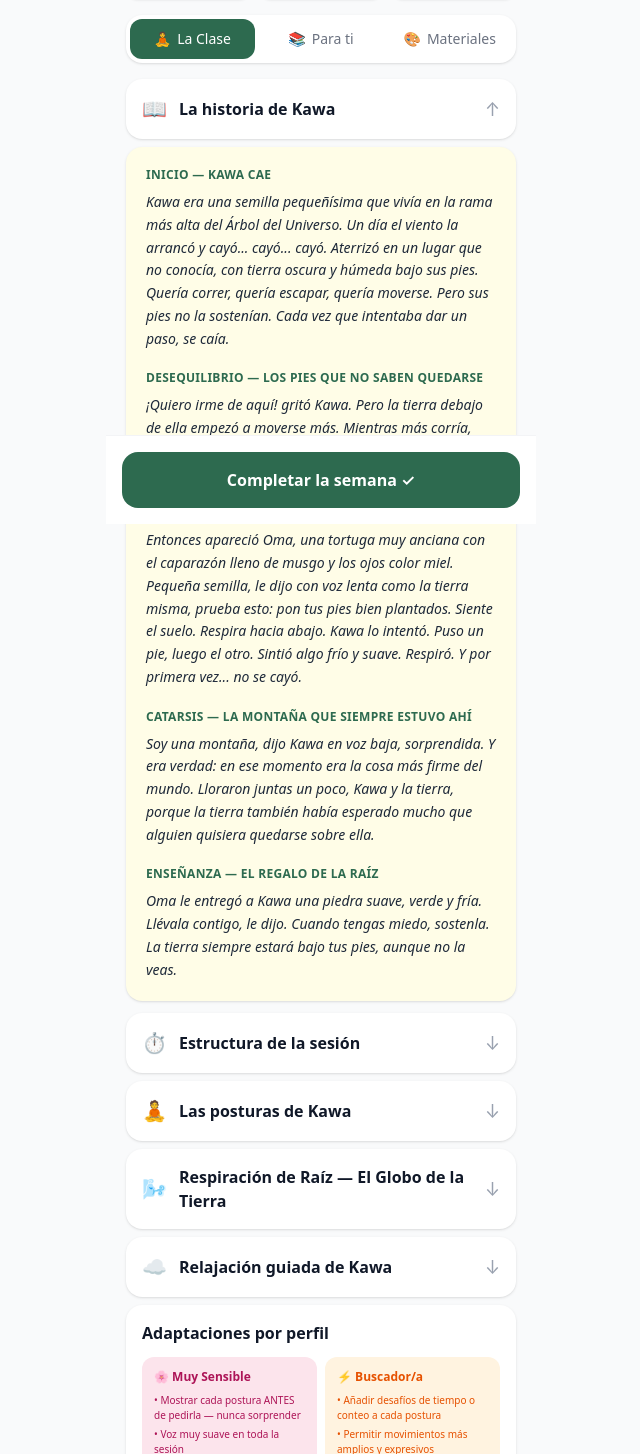
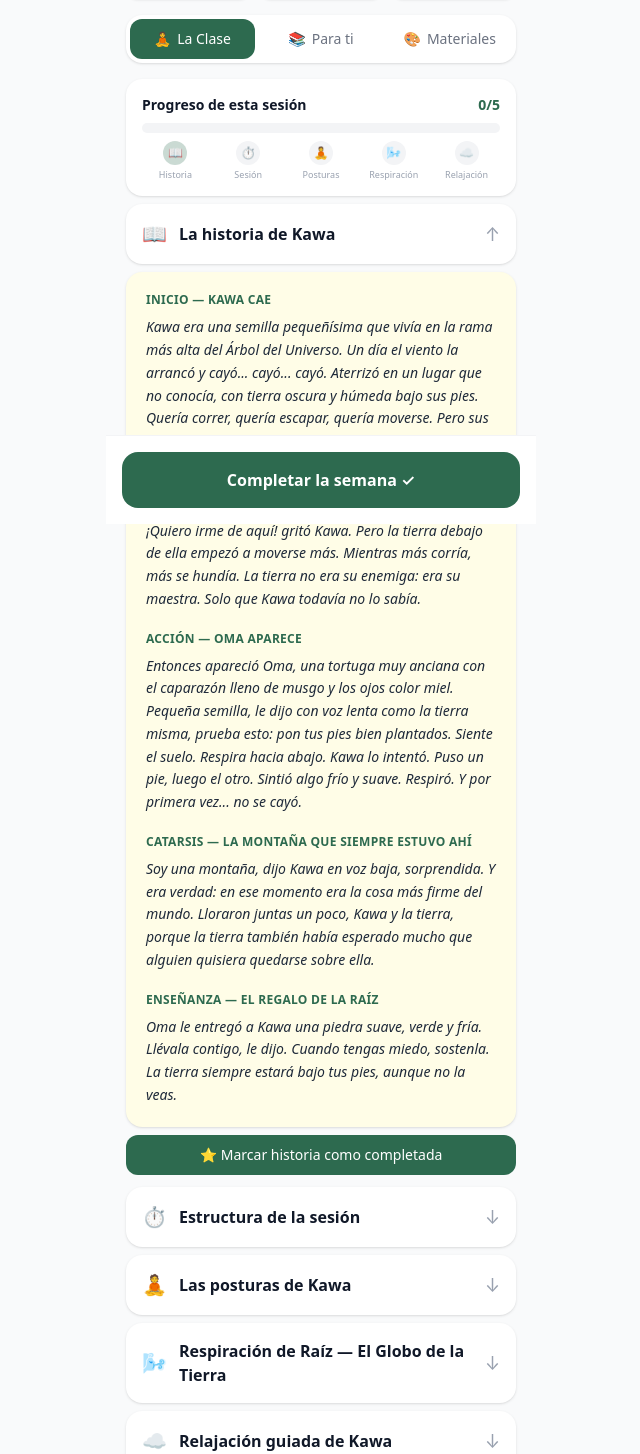
Before and after one commit to kawayogakids420/kawa-app, a Next.js app: page /semana/1 in a window 1280 px wide. Shown: the part 276-1730 px from the top of the page, without its empty margins (319-959 px from the left). Built offline with nearby package versions, Linux system fonts and the light colour scheme.

Commit message:
feat: sistema de estrellas, barra de progreso por sesion, eliminacion cancion

```diff
--- a/src/app/semana/[id]/ClaseTab.tsx
+++ b/src/app/semana/[id]/ClaseTab.tsx
@@ -11,9 +11,20 @@ interface Props {
   activeProfile: SensoryProfile | null
 }
 
-type Section = 'historia' | 'sesion' | 'posturas' | 'respiracion' | 'relajacion' | 'cancion'
+// Canción eliminada de esta versión
+type Section = 'historia' | 'sesion' | 'posturas' | 'respiracion' | 'relajacion'
 
-// ── Componente reproductor de audio ──────────────────────────────────────────
+const SECTIONS_ORDER: Section[] = ['historia', 'sesion', 'posturas', 'respiracion', 'relajacion']
+
+const SECTION_LABELS: Record<Section, { title: string; icon: string; star: string }> = {
+  historia:    { title: 'La historia de Kawa',      icon: '📖', star: 'Historia' },
+  sesion:      { title: 'Estructura de la sesión',  icon: '⏱️', star: 'Sesión' },
+  posturas:    { title: 'Las posturas de Kawa',     icon: '🧘', star: 'Posturas' },
+  respiracion: { title: '',                          icon: '🌬️', star: 'Respiración' },
+  relajacion:  { title: 'Relajación guiada de Kawa',icon: '☁️', star: 'Relajación' },
+}
+
+// ── Reproductor de audio ──────────────────────────────────────────────────────
 interface AudioPlayerProps {
   src: string
   label: string
@@ -23,19 +34,18 @@ interface AudioPlayerProps {
 
 function AudioPlayer({ src, label, forChild = false, color = '#2D6A4F' }: AudioPlayerProps) {
   const audioRef = useRef<HTMLAudioElement>(null)
-  const [playing, setPlaying] = useState(false)
+  const [playing, setPlaying]   = useState(false)
   const [progress, setProgress] = useState(0)
   const [duration, setDuration] = useState(0)
-  const [loaded, setLoaded] = useState(false)
-  const [error, setError] = useState(false)
+  const [error, setError]       = useState(false)
 
   useEffect(() => {
     const audio = audioRef.current
     if (!audio) return
-    const onTime = () => setProgress(audio.currentTime)
-    const onDuration = () => { setDuration(audio.duration); setLoaded(true) }
-    const onEnd = () => { setPlaying(false); setProgress(0) }
-    const onError = () => setError(true)
+    const onTime     = () => setProgress(audio.currentTime)
+    const onDuration = () => setDuration(audio.duration)
+    const onEnd      = () => { setPlaying(false); setProgress(0) }
+    const onError    = () => setError(true)
     audio.addEventListener('timeupdate', onTime)
     audio.addEventListener('loadedmetadata', onDuration)
     audio.addEventListener('ended', onEnd)
@@ -71,36 +81,29 @@ function AudioPlayer({ src, label, forChild = false, color = '#2D6A4F' }: AudioP
 
   if (error) return null
 
-  const bg = forChild ? '#FFF8E1' : '#F0F7F4'
-  const border = forChild ? '#FFD54F' : color
-  const icon = forChild ? '👦' : '👩'
+  const bg       = forChild ? '#FFF8E1' : '#F0F7F4'
+  const border   = forChild ? '#FFD54F' : color
   const tagLabel = forChild ? 'Para el niño/a' : 'Para el adulto'
-  const tagBg = forChild ? '#FFF3CD' : '#E8F5E9'
+  const tagBg    = forChild ? '#FFF3CD' : '#E8F5E9'
   const tagColor = forChild ? '#E65100' : '#2D6A4F'
+  const btnColor = forChild ? '#F57F17' : color
 
   return (
     <div className="rounded-2xl p-3 mb-2"
       style={{ background: bg, border: `1.5px solid ${border}30` }}>
       <audio ref={audioRef} src={src} preload="metadata" />
-
-      {/* Tag de audiencia */}
       <div className="flex items-center justify-between mb-2">
         <span className="text-xs font-semibold px-2 py-1 rounded-full"
           style={{ background: tagBg, color: tagColor }}>
-          {icon} {tagLabel}
+          {forChild ? '👦' : '👩'} {tagLabel}
         </span>
         <span className="text-xs text-gray-400">{fmt(duration)}</span>
       </div>
-
-      {/* Label */}
       <p className="text-sm font-medium text-gray-800 mb-2">{label}</p>
-
-      {/* Controles */}
       <div className="flex items-center gap-3">
-        <button
-          onClick={togglePlay}
+        <button onClick={togglePlay}
           className="w-10 h-10 rounded-full flex items-center justify-center flex-shrink-0 text-white"
-          style={{ background: forChild ? '#F57F17' : color }}>
+          style={{ background: btnColor }}>
           {playing ? (
             <svg width="16" height="16" viewBox="0 0 24 24" fill="currentColor">
               <rect x="6" y="4" width="4" height="16" rx="1"/>
@@ -112,17 +115,12 @@ function AudioPlayer({ src, label, forChild = false, color = '#2D6A4F' }: AudioP
             </svg>
           )}
         </button>
-
         <div className="flex-1 flex items-center gap-2">
-          <input
-            type="range"
-            min={0}
-            max={duration || 100}
-            value={progress}
+          <input type="range" min={0} max={duration || 100} value={progress}
             onChange={seek}
             className="w-full h-1.5 rounded-full appearance-none cursor-pointer"
             style={{
-              background: `linear-gradient(to right, ${forChild ? '#F57F17' : color} ${(progress/(duration||1))*100}%, #E0E0E0 0%)`
+              background: `linear-gradient(to right, ${btnColor} ${(progress/(duration||1))*100}%, #E0E0E0 0%)`
             }}
           />
           <span className="text-xs text-gray-400 flex-shrink-0 w-8">{fmt(progress)}</span>
@@ -134,28 +132,59 @@ function AudioPlayer({ src, label, forChild = false, color = '#2D6A4F' }: AudioP
 
 // ── Componente principal ──────────────────────────────────────────────────────
 export default function ClaseTab({ week, weekColors, activeProfile }: Props) {
-  const [openSection, setOpenSection] = useState<Section | null>('historia')
-  const [openPosture, setOpenPosture] = useState<string | null>(null)
+  const [openSection, setOpenSection]     = useState<Section | null>('historia')
+  const [openPosture, setOpenPosture]     = useState<string | null>(null)
   const [showProfileTips, setShowProfileTips] = useState(false)
+  const [completedSections, setCompleted] = useState<Set<Section>>(new Set())
   const { logSession, activeChildId, userType } = useAppStore()
   const [logOpen, setLogOpen] = useState(false)
-  const [mood, setMood] = useState<'great'|'good'|'okay'|'hard'>('good')
-  const [notes, setNotes] = useState('')
+  const [mood, setMood]       = useState<'great'|'good'|'okay'|'hard'>('good')
+  const [notes, setNotes]     = useState('')
 
   const profile = activeProfile ? PROFILES[activeProfile] : null
   const s = week.id
 
-  const SectionHeader = ({ id, title, icon }: { id: Section; title: string; icon: string }) => (
+  // Marcar sección como completada al cerrarla
+  const toggleSection = (id: Section) => {
+    if (openSection === id) {
+      // Al cerrar, marcar como completada
+      setCompleted(prev => new Set([...prev, id]))
+      setOpenSection(null)
+    } else {
+      setOpenSection(id)
+    }
+  }
+
+  const totalSections  = SECTIONS_ORDER.length
+  const doneCount      = completedSections.size
+  const progressPct    = Math.round((doneCount / totalSections) * 100)
+
+  const SectionHeader = ({ id }: { id: Section }) => {
+    const { title: baseTitle, icon } = SECTION_LABELS[id]
+    const title = id === 'respiracion' ? week.breathing.name : baseTitle
+    const isDone = completedSections.has(id)
+    const isOpen = openSection === id
+
+    return (
       <button
-      onClick={() => setOpenSection(openSection === id ? null : id)}
+        onClick={() => toggleSection(id)}
         className="w-full flex items-center justify-between p-4 bg-white rounded-2xl shadow-sm mb-2 text-left">
         <div className="flex items-center gap-3">
           <span className="text-xl">{icon}</span>
           <span className="font-semibold text-gray-900">{title}</span>
         </div>
-      <span className="text-gray-400 text-lg">{openSection === id ? '↑' : '↓'}</span>
+        <div className="flex items-center gap-2">
+          {isDone && !isOpen && (
+            <span className="text-xs px-2 py-0.5 rounded-full font-medium"
+              style={{ backgroundColor: weekColors.main + '20', color: weekColors.main }}>
+              ⭐ Hecho
+            </span>
+          )}
+          <span className="text-gray-400 text-lg">{isOpen ? '↑' : '↓'}</span>
+        </div>
       </button>
     )
+  }
 
   const postureAudioMap: Record<string, string> = {
     montana: 'montana',
@@ -168,8 +197,48 @@ export default function ClaseTab({ week, weekColors, activeProfile }: Props) {
   return (
     <div className="space-y-1">
 
+      {/* ── BARRA DE PROGRESO DE SESIÓN ── */}
+      <div className="bg-white rounded-2xl p-4 shadow-sm mb-2">
+        <div className="flex items-center justify-between mb-2">
+          <p className="text-sm font-semibold text-gray-900">Progreso de esta sesión</p>
+          <p className="text-sm font-bold" style={{ color: weekColors.main }}>
+            {doneCount}/{totalSections}
+          </p>
+        </div>
+        <div className="h-2.5 bg-gray-100 rounded-full overflow-hidden mb-2">
+          <div className="h-full rounded-full transition-all duration-500"
+            style={{ width: `${progressPct}%`, backgroundColor: weekColors.main }} />
+        </div>
+        <div className="flex gap-1.5">
+          {SECTIONS_ORDER.map(sec => (
+            <div key={sec} className="flex-1 flex flex-col items-center gap-1">
+              <div className="w-6 h-6 rounded-full flex items-center justify-center text-xs"
+                style={{
+                  backgroundColor: completedSections.has(sec)
+                    ? weekColors.main
+                    : openSection === sec
+                    ? weekColors.main + '40'
+                    : '#F3F4F6',
+                  color: completedSections.has(sec) ? 'white' : '#9CA3AF'
+                }}>
+                {completedSections.has(sec) ? '⭐' : SECTION_LABELS[sec].icon}
+              </div>
+              <span className="text-[9px] text-gray-400 text-center leading-tight">
+                {SECTION_LABELS[sec].star}
+              </span>
+            </div>
+          ))}
+        </div>
+        {doneCount === totalSections && (
+          <div className="mt-3 text-center py-2 rounded-xl text-sm font-semibold"
+            style={{ backgroundColor: weekColors.main + '15', color: weekColors.main }}>
+            🌟 ¡Sesión completa! Ya puedes registrarla
+          </div>
+        )}
+      </div>
+
       {/* ── HISTORIA ── */}
-      <SectionHeader id="historia" title="La historia de Kawa" icon="📖" />
+      <SectionHeader id="historia" />
       {openSection === 'historia' && (
         <div className="mb-3 space-y-2">
           <AudioPlayer
@@ -191,18 +260,26 @@ export default function ClaseTab({ week, weekColors, activeProfile }: Props) {
               </div>
             ))}
           </div>
+          <button onClick={() => toggleSection('historia')}
+            className="w-full py-2.5 rounded-xl text-sm font-medium text-white"
+            style={{ backgroundColor: weekColors.main }}>
+            ⭐ Marcar historia como completada
+          </button>
         </div>
       )}
 
       {/* ── SESIÓN ── */}
-      <SectionHeader id="sesion" title="Estructura de la sesión" icon="⏱️" />
+      <SectionHeader id="sesion" />
       {openSection === 'sesion' && (
-        <div className="bg-white rounded-2xl p-4 mb-3 shadow-sm space-y-3">
+        <div className="mb-3">
+          <div className="bg-white rounded-2xl p-4 shadow-sm space-y-3">
             <div className="flex gap-3 text-sm text-gray-600 pb-3 border-b border-gray-100">
               <span>⏰ {week.sessionStructure.duration}</span>
             </div>
             <p className="text-xs text-gray-500 italic">{week.sessionStructure.preparation}</p>
-          {week.sessionStructure.moments.map((m, i) => (
+            {week.sessionStructure.moments
+              .filter(m => !m.name.toLowerCase().includes('canción') && !m.name.toLowerCase().includes('cancion'))
+              .map((m, i) => (
                 <div key={i} className="flex gap-3 items-start">
                   <span className="text-xs font-bold text-white px-2 py-1 rounded-lg flex-shrink-0"
                     style={{ backgroundColor: weekColors.main }}>
@@ -215,12 +292,19 @@ export default function ClaseTab({ week, weekColors, activeProfile }: Props) {
                 </div>
               ))}
           </div>
+          <button onClick={() => toggleSection('sesion')}
+            className="w-full py-2.5 rounded-xl text-sm font-medium text-white mt-2"
+            style={{ backgroundColor: weekColors.main }}>
+            ⭐ Marcar estructura como revisada
+          </button>
+        </div>
       )}
 
       {/* ── POSTURAS ── */}
-      <SectionHeader id="posturas" title="Las posturas de Kawa" icon="🧘" />
+      <SectionHeader id="posturas" />
       {openSection === 'posturas' && (
-        <div className="space-y-2 mb-3">
+        <div className="mb-3">
+          <div className="space-y-2">
             {profile && (
               <button
                 onClick={() => setShowProfileTips(!showProfileTips)}
@@ -290,12 +374,19 @@ export default function ClaseTab({ week, weekColors, activeProfile }: Props) {
               )
             })}
           </div>
+          <button onClick={() => toggleSection('posturas')}
+            className="w-full py-2.5 rounded-xl text-sm font-medium text-white mt-2"
+            style={{ backgroundColor: weekColors.main }}>
+            ⭐ Marcar posturas como completadas
+          </button>
+        </div>
       )}
 
       {/* ── RESPIRACIÓN ── */}
-      <SectionHeader id="respiracion" title={week.breathing.name} icon="🌬️" />
+      <SectionHeader id="respiracion" />
       {openSection === 'respiracion' && (
-        <div className="bg-white rounded-2xl p-4 mb-3 shadow-sm space-y-3">
+        <div className="mb-3">
+          <div className="bg-white rounded-2xl p-4 shadow-sm space-y-3">
             <AudioPlayer
               src={`/audio/semana-${s}/s${s}respiracionraiz.m4a`}
               label="Guía de respiración — seguir junto al niño/a"
@@ -316,12 +407,19 @@ export default function ClaseTab({ week, weekColors, activeProfile }: Props) {
             <p className="text-xs text-green-700"><strong>Beneficio:</strong> {week.breathing.benefit}</p>
             <p className="text-xs text-gray-500"><strong>Cuándo usarla:</strong> {week.breathing.whenToUse}</p>
           </div>
+          <button onClick={() => toggleSection('respiracion')}
+            className="w-full py-2.5 rounded-xl text-sm font-medium text-white mt-2"
+            style={{ backgroundColor: weekColors.main }}>
+            ⭐ Marcar respiración como completada
+          </button>
+        </div>
       )}
 
       {/* ── RELAJACIÓN ── */}
-      <SectionHeader id="relajacion" title="Relajación guiada de Kawa" icon="☁️" />
+      <SectionHeader id="relajacion" />
       {openSection === 'relajacion' && (
-        <div className="space-y-2 mb-3">
+        <div className="mb-3">
+          <div className="space-y-2">
             <AudioPlayer
               src={`/audio/semana-${s}/s${s}relajacion.m4a`}
               label="Relajación guiada — reproducir mientras el niño está acostado"
@@ -338,6 +436,12 @@ export default function ClaseTab({ week, weekColors, activeProfile }: Props) {
                 </p>
               ))}
             </div>
+          </div>
+          <button onClick={() => toggleSection('relajacion')}
+            className="w-full py-2.5 rounded-xl text-sm font-medium text-white mt-2"
+            style={{ backgroundColor: weekColors.main }}>
+            ⭐ Marcar relajación como completada
+          </button>
         </div>
       )}
 
@@ -360,7 +464,7 @@ export default function ClaseTab({ week, weekColors, activeProfile }: Props) {
         </div>
       </div>
 
-      {/* ── PROTOCOLO TO — solo visible para profesionales ── */}
+      {/* ── PROTOCOLO TO — solo profesionales ── */}
       {userType === 'profesional' && (
         <ProtocoloTO week={week} weekColors={weekColors} />
       )}
@@ -370,13 +474,25 @@ export default function ClaseTab({ week, weekColors, activeProfile }: Props) {
         onClick={() => setLogOpen(true)}
         className="w-full py-3 rounded-2xl text-sm font-medium border-2 mb-3"
         style={{ borderColor: weekColors.main, color: weekColors.main }}>
-        📝 Registrar esta sesión
+        📝 Registrar esta sesión {doneCount === totalSections ? '🌟' : `(${doneCount}/${totalSections} completadas)`}
       </button>
 
       {logOpen && (
         <div className="fixed inset-0 bg-black/50 z-50 flex items-end">
           <div className="bg-white w-full rounded-t-3xl p-6">
             <h3 className="text-lg font-bold text-gray-900 mb-4">¿Cómo fue la sesión?</h3>
+
+            {/* Estrellas ganadas */}
+            {doneCount > 0 && (
+              <div className="flex items-center gap-2 mb-4 p-3 rounded-xl"
+                style={{ backgroundColor: weekColors.light }}>
+                <span className="text-2xl">{'⭐'.repeat(doneCount)}</span>
+                <p className="text-sm font-medium" style={{ color: weekColors.main }}>
+                  {doneCount} estrella{doneCount > 1 ? 's' : ''} ganada{doneCount > 1 ? 's' : ''} hoy
+                </p>
+              </div>
+            )}
+
             <div className="grid grid-cols-4 gap-2 mb-5">
               {(['great','good','okay','hard'] as const).map(m => (
                 <button key={m} onClick={() => setMood(m)}
@@ -407,7 +523,7 @@ export default function ClaseTab({ week, weekColors, activeProfile }: Props) {
                   logSession({
                     weekId: week.id,
                     childId: activeChildId ?? '',
-                    completed: true,
+                    completed: doneCount === totalSections,
                     mood,
                     notes,
                     posturesCompleted: week.posturas.map(p => p.id)
@@ -417,7 +533,7 @@ export default function ClaseTab({ week, weekColors, activeProfile }: Props) {
                 }}
                 className="flex-1 py-3 rounded-xl text-white text-sm font-medium"
                 style={{ backgroundColor: weekColors.main }}>
-                Guardar
+                Guardar sesión
               </button>
             </div>
           </div>
```
Lines whose indentation alone changed are shown as unchanged.
